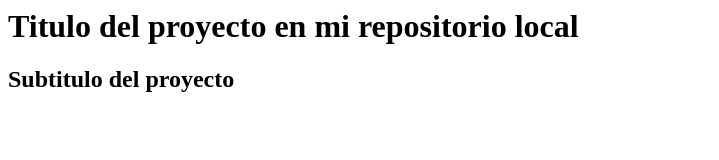
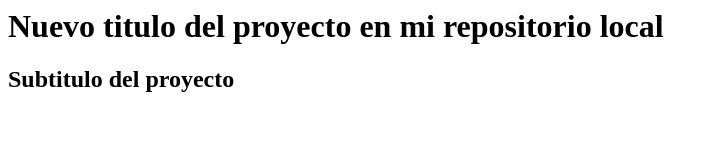
Before and after one commit to nava128/CursoGitHub, a plain HTML site: page index.html in a window 1280 px wide. Shown: the whole page, without its empty margins (0-719 px from the left). Drawn offline with Linux system fonts and the light colour scheme.

Commit message:
nuevo titulo local

```diff
--- a/index.html
+++ b/index.html
@@ -6,7 +6,7 @@
     </head>
     <body>
         <h1>
-            Titulo del proyecto en mi repositorio local
+            Nuevo titulo del proyecto en mi repositorio local
         </h1>
         <h2>
             Subtitulo del proyecto
```
